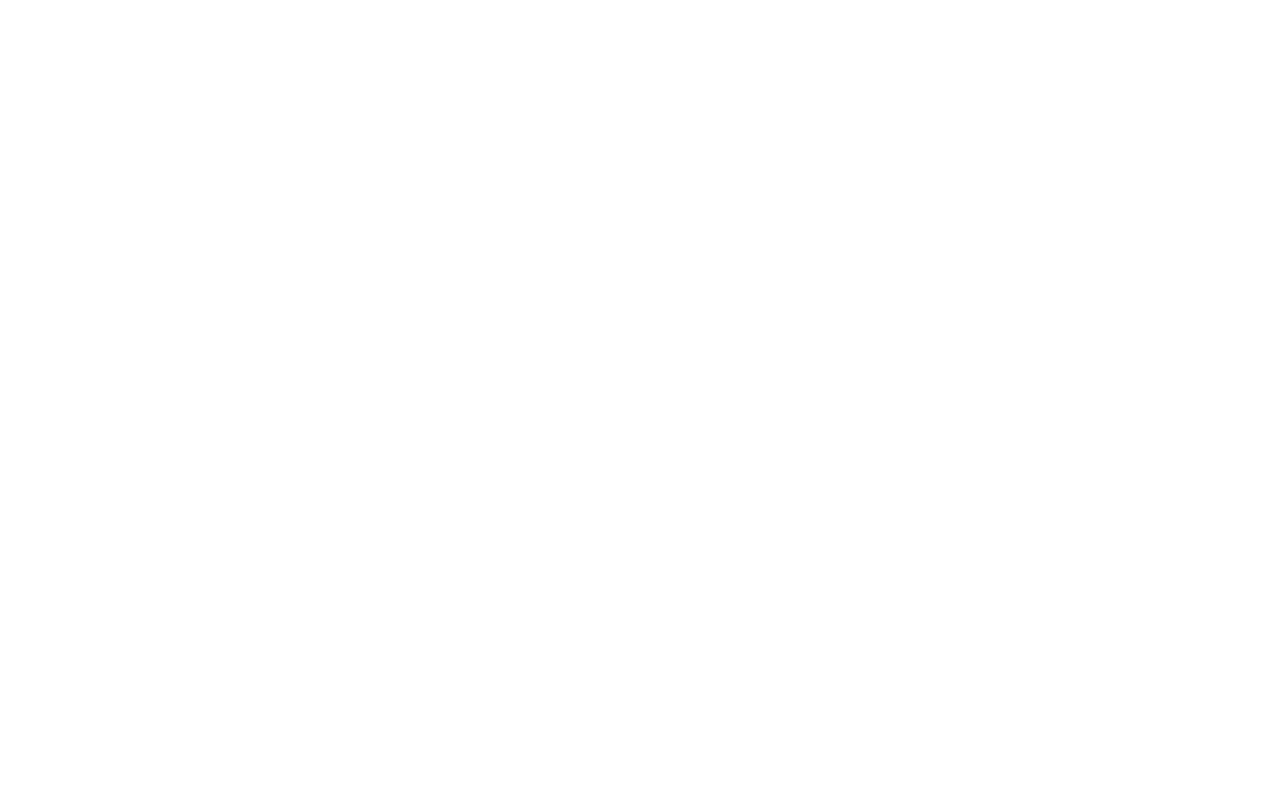
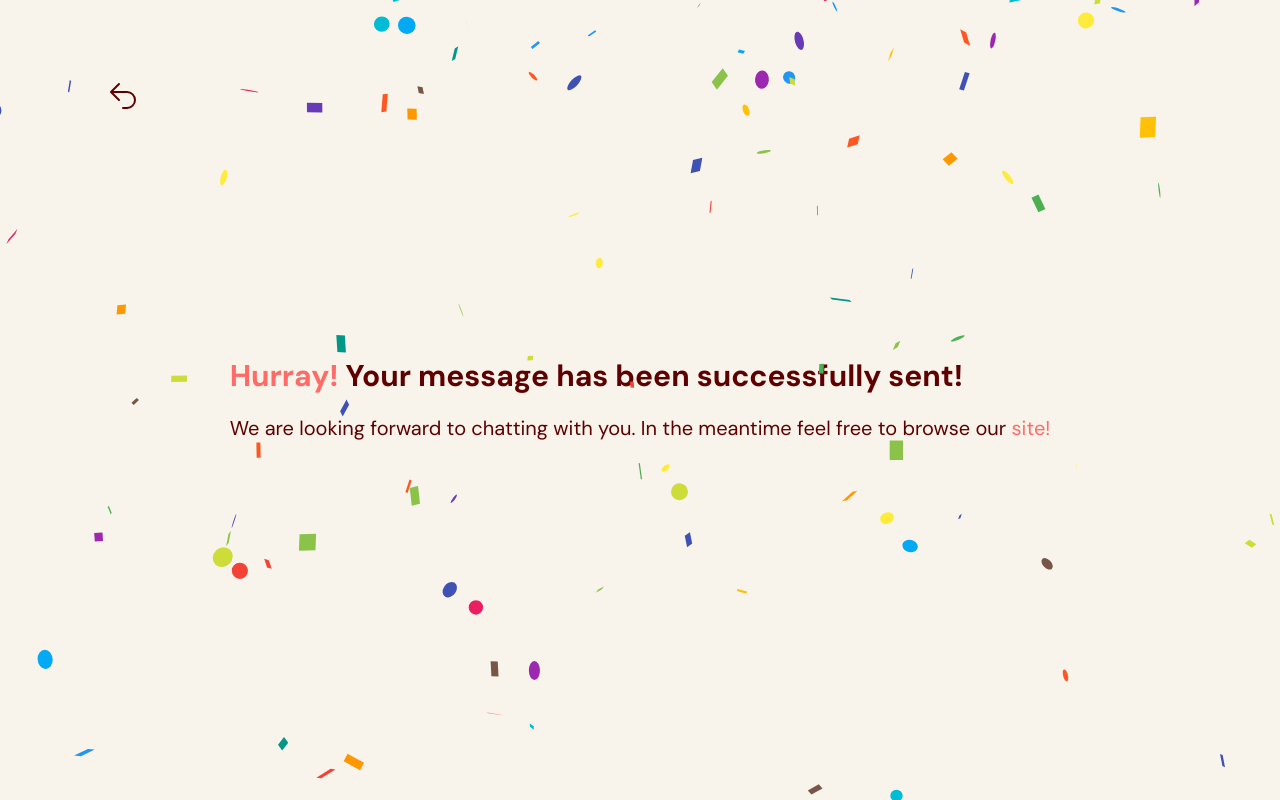
Before and after one commit to eatcodesforlife/ts-project-gym-app, a React (Vite) app: page /messagesent in a window 1280 px wide. Before the commit this address had no page. Built offline with nearby package versions, Linux system fonts and the light colour scheme.

Commit message:
added: 404 and message sucess page

```diff
--- a/package.json
+++ b/package.json
@@ -14,6 +14,7 @@
     "framer-motion": "^8.0.2",
     "react": "^18.2.0",
     "react-anchor-link-smooth-scroll": "^1.0.12",
+    "react-confetti": "^6.1.0",
     "react-dom": "^18.2.0",
     "react-hook-form": "^7.42.1"
   },
--- a/src/App.tsx
+++ b/src/App.tsx
@@ -5,6 +5,8 @@
 import Home from './pages/Home'
 import SignupPage from './pages/SignupPage'
 import SignInPage from './pages/SigninPage'
+import MessageSent from './components/messagesent'
+import PageNotFound from './pages/PageNotFound'
 
 function App() {
   const [ selectedPage, setSelectedPage ] = useState<NavMenuLinks>(NavMenuLinks.Home)
@@ -17,6 +19,8 @@
           </Route>
           <Route path='/signup' element={<SignupPage />}/>
           <Route path='/signin' element={<SignInPage/>}/>
+          <Route path='/messagesent' element={<MessageSent />}/>
+          <Route path='/*' element={<PageNotFound />}/>
         </Routes>
       </BrowserRouter>
   )
--- /dev/null
+++ b/src/components/404/index.tsx
@@ -0,0 +1,34 @@
+import HeaderText from "@/shared/HeaderText"
+import { Link } from "react-router-dom"
+import { ArrowUturnLeftIcon } from "@heroicons/react/24/solid"
+
+
+const NoPage = () => {
+
+
+  return (
+    <section className="bg-gray-20 " >
+        <article className="relative w-5/6 mx-auto grid  place-items-center h-screen">
+            <nav className="absolute left-0 top-20">
+               <Link to='/'>
+                <ArrowUturnLeftIcon className="h-8 hover:text-primary-500 cursor-pointer duration-200"/>
+               </Link>
+            </nav>
+            <div className="">
+
+                <HeaderText >
+                   <span className="text-primary-500 ">Ooops!</span> This page does not exist.
+                </HeaderText>
+                <p className="text-xl mt-5">
+                    You can browse our
+                    <Link to='/'>
+                        <span className="text-primary-500 hover:text-primary-300 cursor-pointer duration-200"> site here!</span>
+                    </Link>
+                </p>
+            </div>
+        </article>
+    </section>
+  )
+}
+
+export default NoPage
--- a/src/components/contact/index.tsx
+++ b/src/components/contact/index.tsx
@@ -90,6 +90,9 @@
                   <label htmlFor="message" className={customPlaceholder}>MESSAGE</label>
 
                 </div>
+                <input type="hidden" name="_next" value="https://ts-project-gym-app.vercel.app/messagesent" />
+
+
                 <button
                   type="submit"
                   className='primary-btn'>
--- /dev/null
+++ b/src/components/messagesent/index.tsx
@@ -0,0 +1,37 @@
+import HeaderText from "@/shared/HeaderText"
+import { Link } from "react-router-dom"
+import { ArrowUturnLeftIcon } from "@heroicons/react/24/solid"
+import Confetti from "react-confetti";
+
+
+const MessageSent = () => {
+
+
+  return (
+    <section className="bg-gray-20 " >
+        <article className="relative w-5/6 mx-auto grid  place-items-center h-screen">
+            <nav className="absolute left-0 top-20">
+               <Link to='/'>
+                <ArrowUturnLeftIcon className="h-8 hover:text-primary-500 cursor-pointer duration-200"/>
+               </Link>
+            </nav>
+            <div className="">
+
+                <HeaderText >
+                   <span className="text-primary-500 ">Hurray!</span> Your message has been successfully sent!
+                </HeaderText>
+                <p className="text-xl mt-5">We are looking forward to chatting with you.
+
+                    In the meantime feel free to browse our
+                    <Link to='/'>
+                        <span className="text-primary-500 hover:text-primary-300 cursor-pointer duration-200"> site!</span>
+                    </Link>
+                </p>
+            </div>
+        </article>
+        <Confetti numberOfPieces={150} width={window.innerWidth} height={window.innerHeight}/>
+    </section>
+  )
+}
+
+export default MessageSent
--- a/src/pages/Home.tsx
+++ b/src/pages/Home.tsx
@@ -4,7 +4,7 @@
 import Hero from '../components/hero'
 import OurClasses from '../components/ourClasses'
 import { Props } from '@/shared/types'
-
+import MessageSent from '@/components/messagesent'
 
 const Home = ({selectedPage,setSelectedPage}:Props) => {
 
--- /dev/null
+++ b/src/pages/MessageSent.tsx
@@ -0,0 +1,14 @@
+import MessageSuccess from '@/components/messagesent'
+
+
+
+
+const MessageSent = () => {
+  return (
+    <>
+        <MessageSuccess/>
+    </>
+  )
+}
+
+export default MessageSent
--- /dev/null
+++ b/src/pages/PageNotFound.tsx
@@ -0,0 +1,13 @@
+import NoPage from "@/components/404"
+
+
+
+const PageNotFound = () => {
+  return (
+    <>
+      <NoPage />
+    </>
+  )
+}
+
+export default PageNotFound
```
Also changed, not shown: 1 other file (tests, documents, lock files or other folders).
